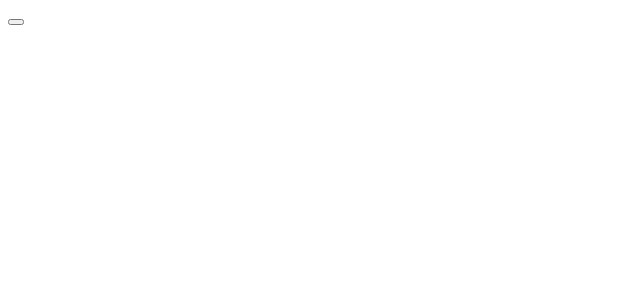
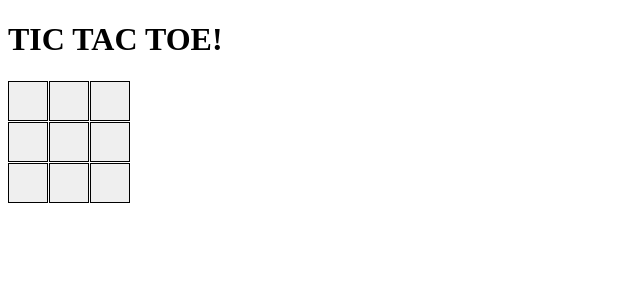
Before and after one commit to hoxirious/tik-tac-toe, a React (Create React App) app: page / in a window 1280 px wide. Shown: the top 300 px of the page, without its empty margins (0-640 px from the left). Built offline with nearby package versions, Linux system fonts and the light colour scheme.

Commit message:
added boxes

```diff
--- a/src/components/Board.tsx
+++ b/src/components/Board.tsx
@@ -4,7 +4,23 @@ import Cell from "./Cell"
 function Board() {
     return (
         <div>
-            <Cell/>
+            <h1>TIC TAC TOE!</h1>
+            <div className="board-row">
+                <Cell/>
+                <Cell/>
+                <Cell/>
+            </div>
+            <div className="board-row">
+                <Cell/>
+                <Cell/>
+                <Cell/>
+            </div>
+            <div className="board-row">
+                <Cell/>
+                <Cell/>
+                <Cell/>
+            </div>
+
         </div>
     )
 }
--- a/src/components/Cell.tsx
+++ b/src/components/Cell.tsx
@@ -1,3 +1,4 @@
+import './Style.css';
 
 function Cell() {
     return (
--- /dev/null
+++ b/src/components/Style.css
@@ -0,0 +1,14 @@
+.square {
+    height: 40px;
+    width: 40px;
+    border: 1px solid ;
+    float: left;
+    margin-right: 1px;
+    margin-top: 1px;
+  }
+
+  .board-row:after {
+    clear: both;
+    content: "";
+    display: table;
+  }
```
